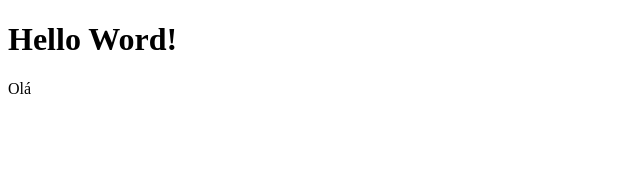
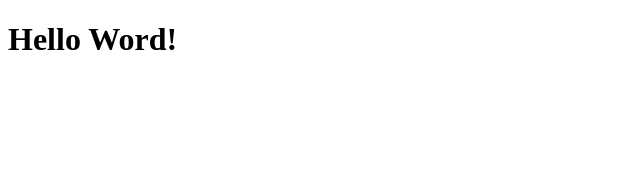
Before and after one commit to rebeca018/PTAC2, a React (Vite) app: page / in a window 1280 px wide. Shown: the top 170 px of the page, without its empty margins (0-640 px from the left). Built offline with nearby package versions, Linux system fonts and the light colour scheme.

Commit message:
Update main.jsx

```diff
--- a/src/main.jsx
+++ b/src/main.jsx
@@ -5,7 +5,6 @@ export function App() {
   return (
     <div>
       <h1>Hello Word!</h1>
-      <p>Olá</p>
     </div>
 
   );
```
